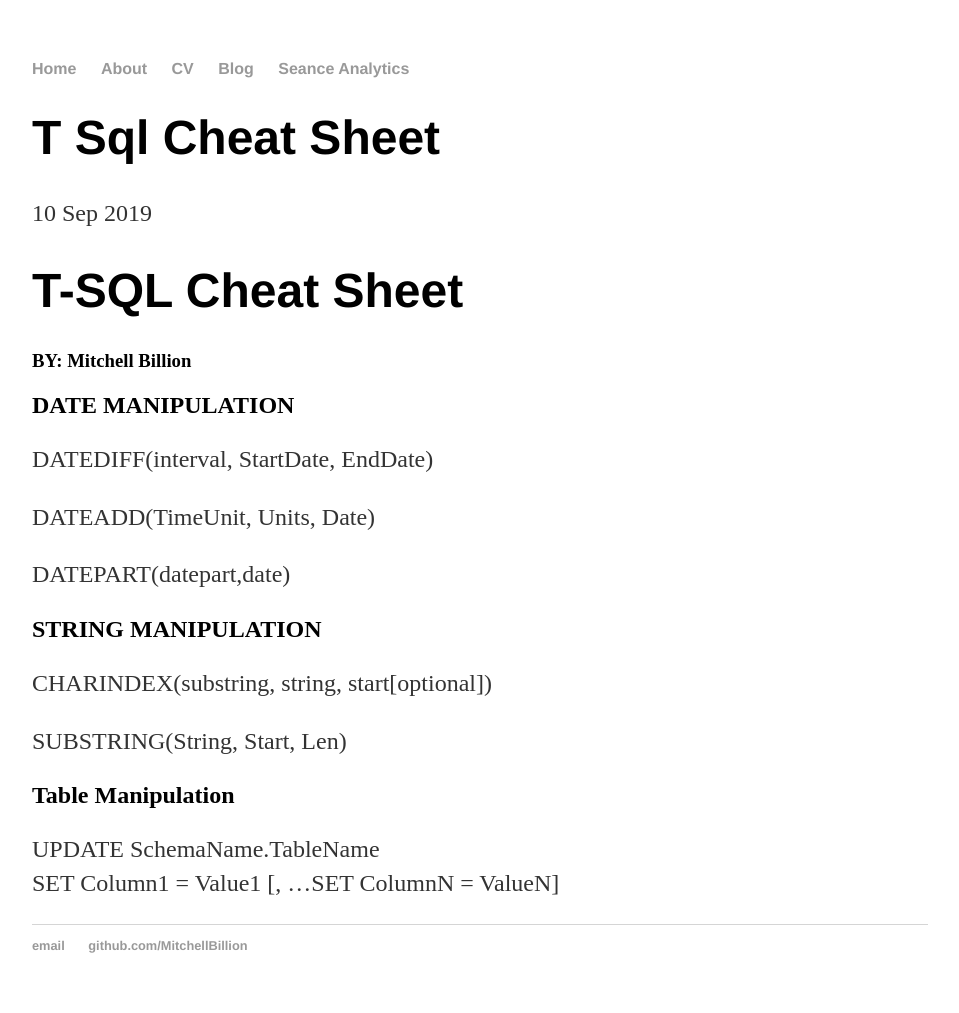
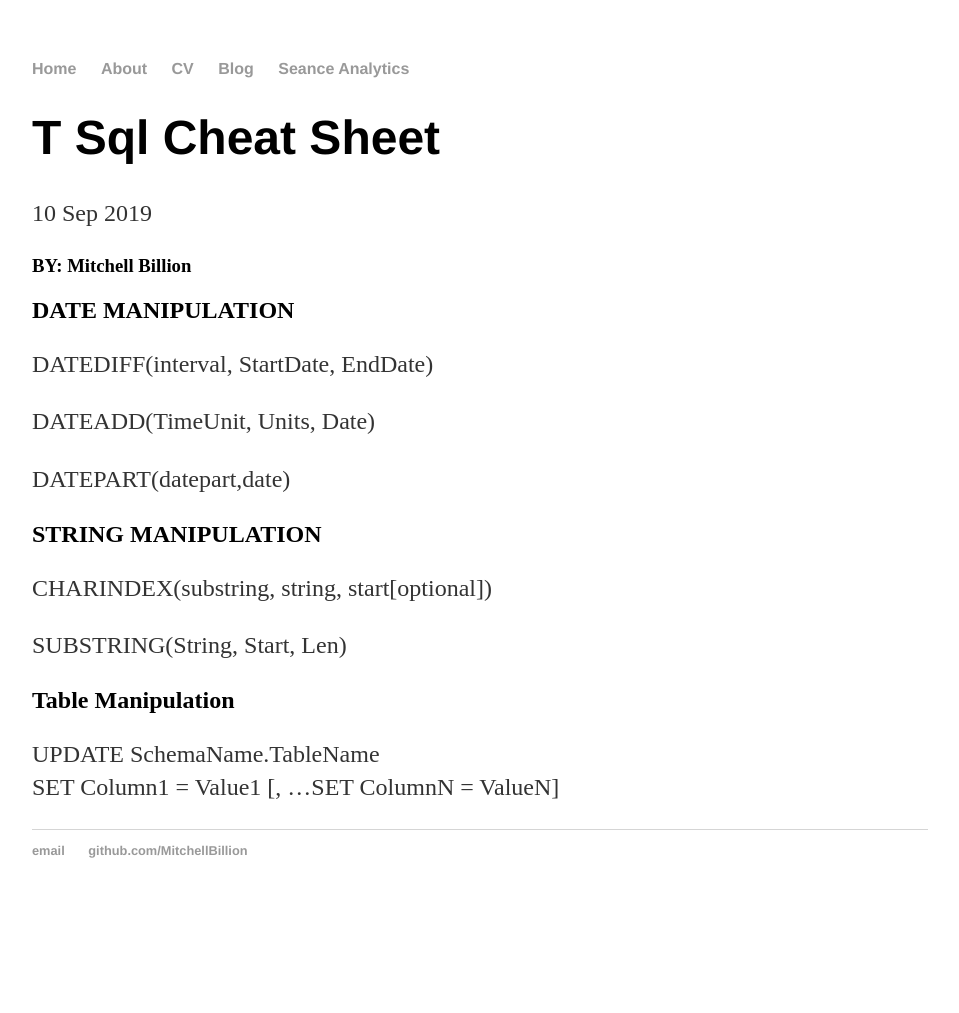
Before and after one commit to MitchellBillion/MitchellBillion.github.io, a Jekyll site: the page built from _posts/2019-09-10-T-SQL-CHEAT-SHEET.md, in a window 1280 px wide. Shown: the whole page, without its empty margins (160-1119 px from the left). Built offline with Jekyll 4.4.1, drawn with Linux system fonts in a browser that asks for light colours; our own code applies the rules of GitHub Pages for plain Markdown files; after the commit the page ends 918 px from its top, so only the background shows below that.

Commit message:
Update 2019-09-10-T-SQL-CHEAT-SHEET.md

```diff
--- a/_posts/2019-09-10-T-SQL-CHEAT-SHEET.md
+++ b/_posts/2019-09-10-T-SQL-CHEAT-SHEET.md
@@ -1,4 +1,4 @@
-# T-SQL Cheat Sheet
+
 ### BY: Mitchell Billion
 
 ## DATE MANIPULATION
```
